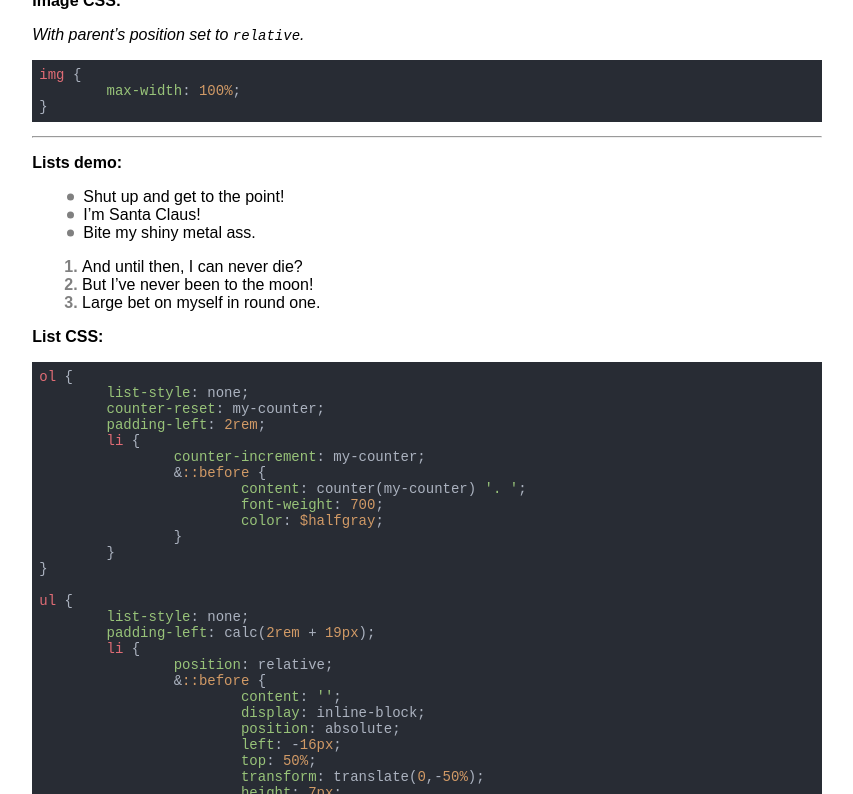
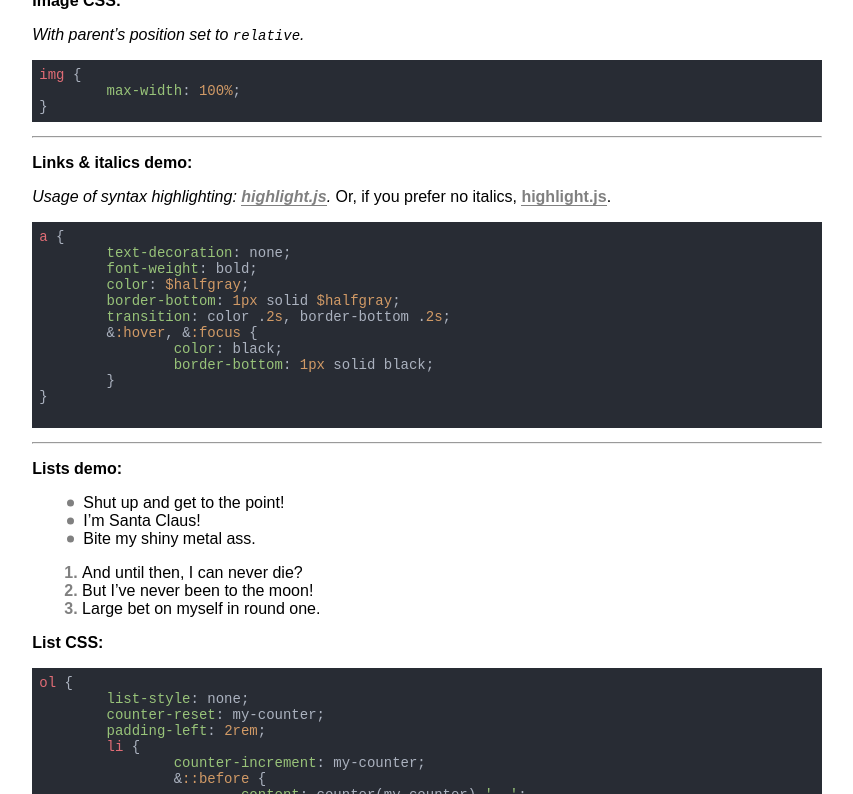
Before and after one commit to kbdonnally/assets, a Jekyll site: the page built from pages/basics-demo.md, in a window 1280 px wide and 900 px high, scrolled down 1784 px, cut to the strip 106-900 px from the top of the window. Shown: the whole strip, without its empty margins (213-1066 px from the left). Built offline with Jekyll 4.4.1, drawn with Linux system fonts in a browser that asks for light colours; some web fonts are replaced.

Commit message:
Add links to page demos

````diff
--- a/pages/basics-demo.md
+++ b/pages/basics-demo.md
@@ -101,6 +101,27 @@ img {
 
 ***
 
+**Links & italics demo:**
+
+*Usage of syntax highlighting: [highlight.js](https://highlightjs.org/).* Or, if you prefer no italics, [highlight.js](https://highlightjs.org/).
+
+```
+a {
+	text-decoration: none;
+	font-weight: bold;
+	color: $halfgray;
+	border-bottom: 1px solid $halfgray;
+	transition: color .2s, border-bottom .2s;
+	&:hover, &:focus {
+		color: black;
+		border-bottom: 1px solid black;
+	}
+}
+
+```
+
+***
+
 **Lists demo:**
 
 - Shut up and get to the point!
````
